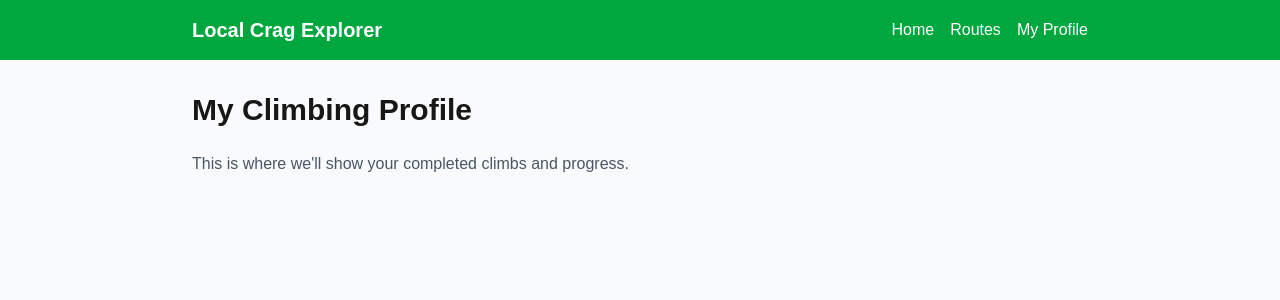
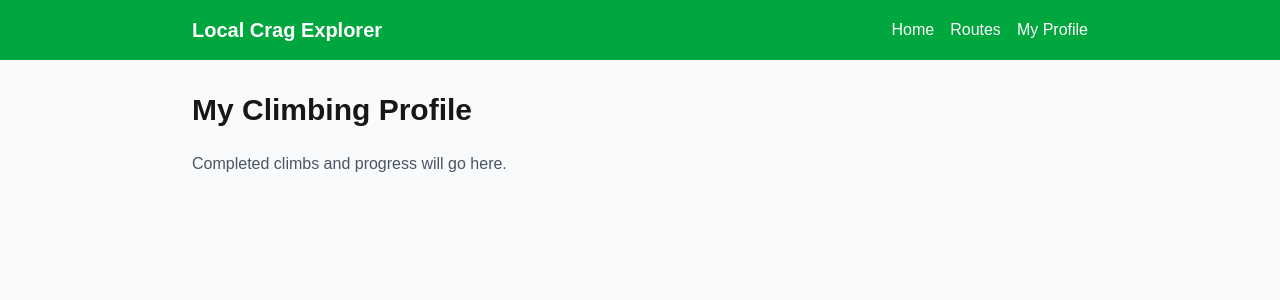
Before and after one commit to loraklein/climbing-app, a Next.js app: page /profile in a window 1280 px wide. Shown: the top 300 px of the page. Built offline with nearby package versions, Linux system fonts and the light colour scheme.

Commit message:
Fix apostrophe ESLint errors

```diff
--- a/app/profile/page.tsx
+++ b/app/profile/page.tsx
@@ -10,7 +10,7 @@ export default function Profile() {
             My Climbing Profile
           </h1>
           <p className="text-gray-600">
-            This is where we'll show your completed climbs and progress.
+            Completed climbs and progress will go here.
           </p>
         </div>
       </div>
--- a/app/routes/page.tsx
+++ b/app/routes/page.tsx
@@ -10,7 +10,7 @@ export default function Routes() {
             Climbing Routes
           </h1>
           <p className="text-gray-600">
-            This is where we'll show all the climbing routes with filters.
+            Climbing routes with filters will go here.
           </p>
         </div>
       </div>
```
